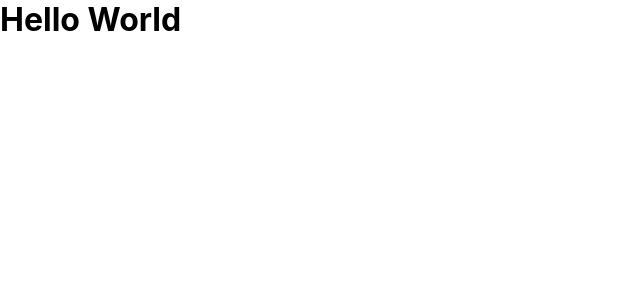
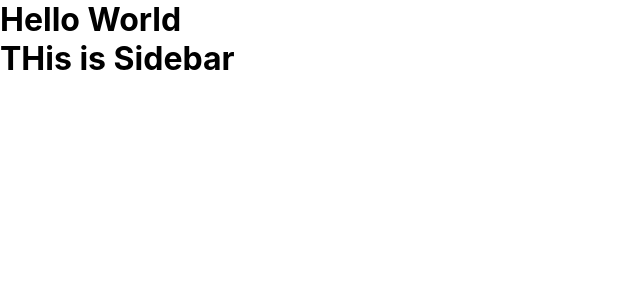
Before and after one commit to Lunaticsatoshi/Shoutz, a React (Create React App) app in the folder client/: page / in a window 1280 px wide. Shown: the top 300 px of the page, without its empty margins (0-640 px from the left). Built offline with nearby package versions, Linux system fonts and the light colour scheme.

Commit message:
:zap: Sidebar componets

```diff
--- a/client/src/App.js
+++ b/client/src/App.js
@@ -1,9 +1,11 @@
 import './App.css';
+import Sidebar from './components/Sidebar/Sidebar';
 
 function App() {
   return (
     <div className="App">
       <h1>Hello World</h1>
+      <Sidebar />
     </div>
   );
 }
```
Also changed, not shown: 1 other file (tests, documents, lock files or other folders).
